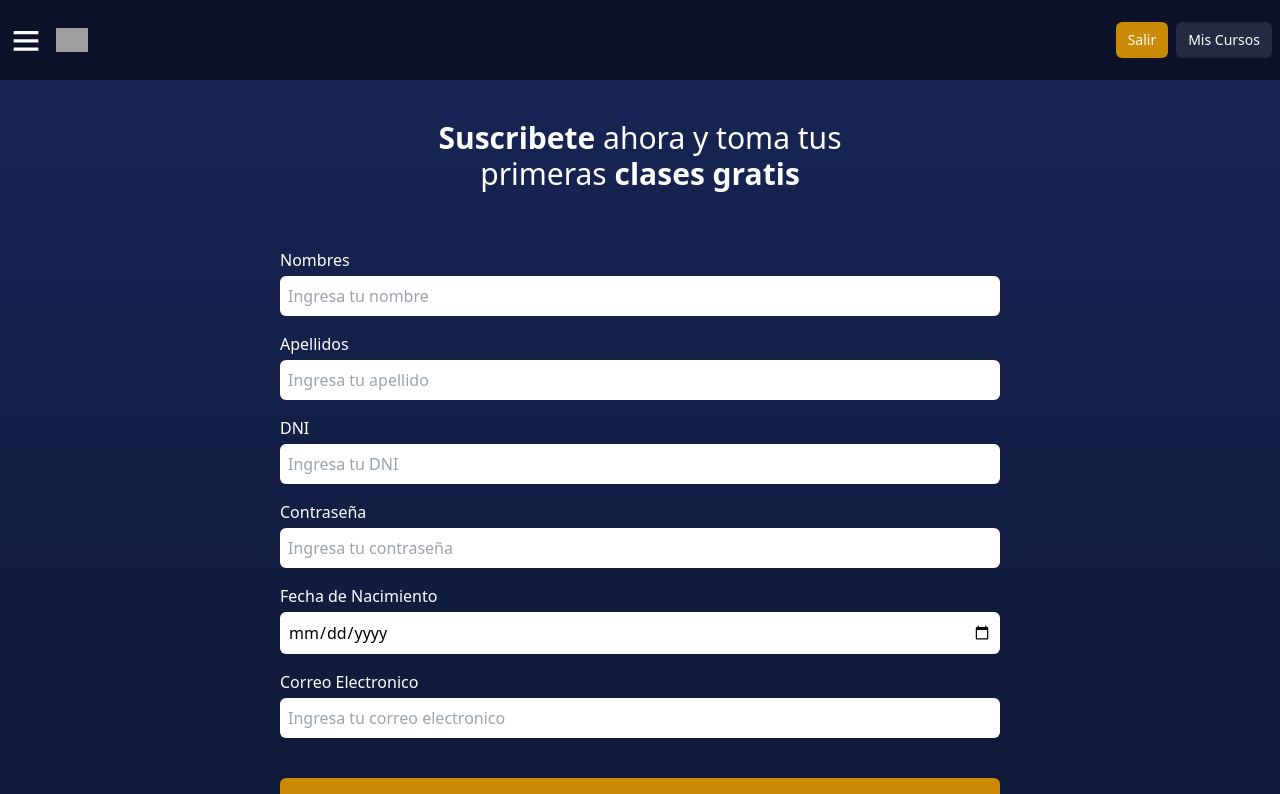
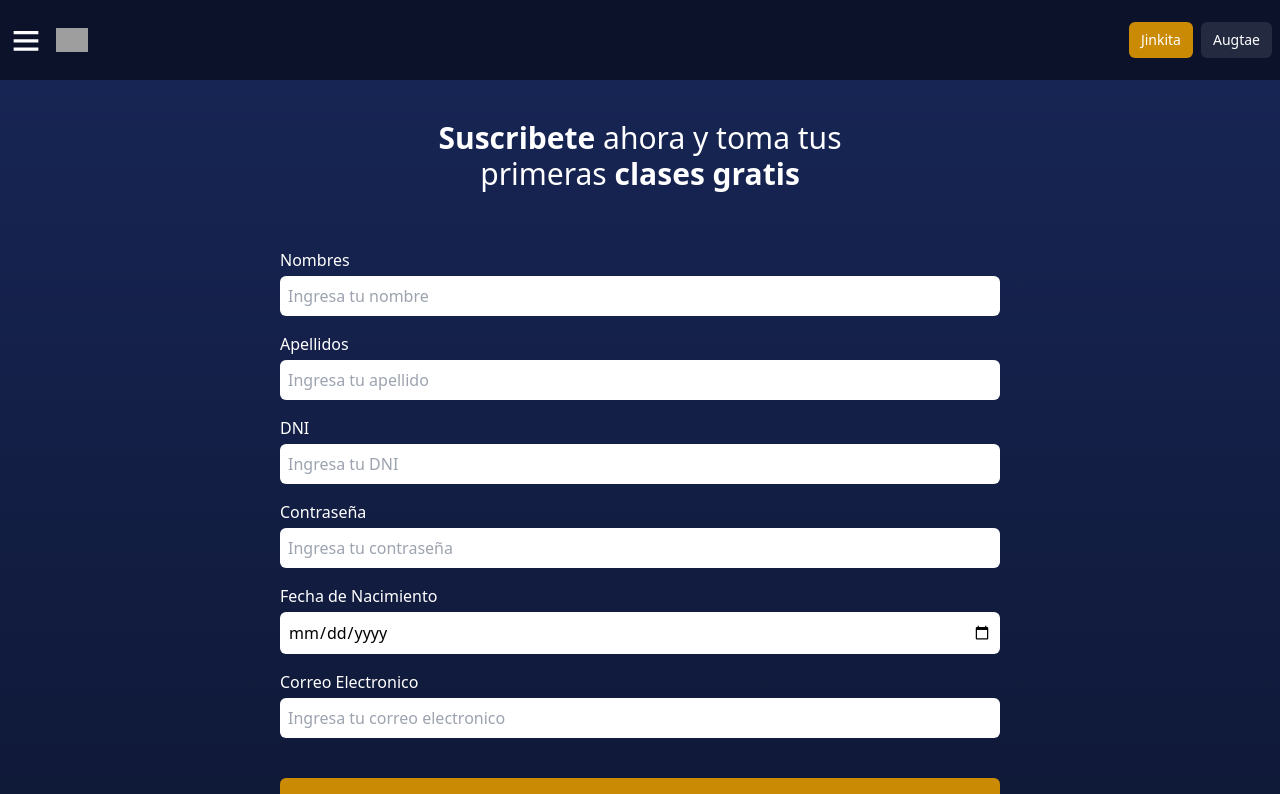
Before and after one commit to gianmarcoCossioArmijos/cursos-virtuales, a React (Vite) app: page /registrar in a window 1280 px wide. Shown: the top 794 px of the page. Built offline with nearby package versions, Linux system fonts and the light colour scheme; no server answers; the database is empty; sample sign-in values are in the browser's storage; grey boxes are pictures that could not be loaded.

Commit message:
fixing(menu, video de bienvenida):cambio de idioma en botones, y video de bienvenida

```diff
--- a/src/components/header-components/LogoutButtons.jsx
+++ b/src/components/header-components/LogoutButtons.jsx
@@ -20,13 +20,13 @@ const LogoutButtons = () => {
         <button
             onClick={handleClick}
             className='h-fit px-3 py-2 self-center bg-yellow-600 hover:bg-yellow-500 rounded-md text-sm'>
-            Salir
+            Jinkita
         </button>
 
         <Link
             to="/menu"
             className='h-fit px-3 py-2 self-center bg-white/10 hover:bg-white/20 rounded-md text-sm'>
-            Mis Cursos
+              Augtae
         </Link>
     </>
   )
--- a/src/pages/Registro.jsx
+++ b/src/pages/Registro.jsx
@@ -19,7 +19,7 @@ const Registro = () => {
         sesion: crypto.randomUUID(),
         cursos:
             {
-                "Entorno básico de Excel" : "NI6kjI1pLIk"
+                "Shig Kaunaugme" : "w1FBaFEUhT4"
             }
     });
 
```
